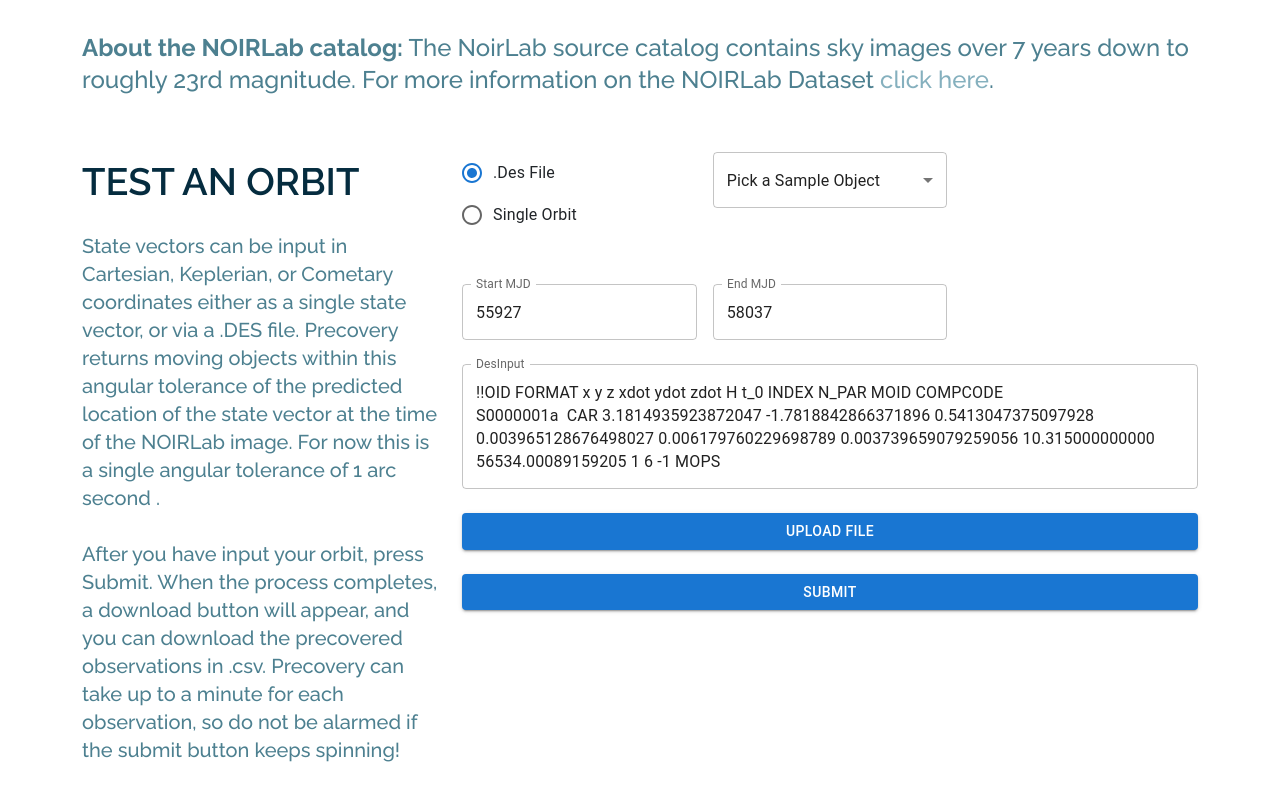
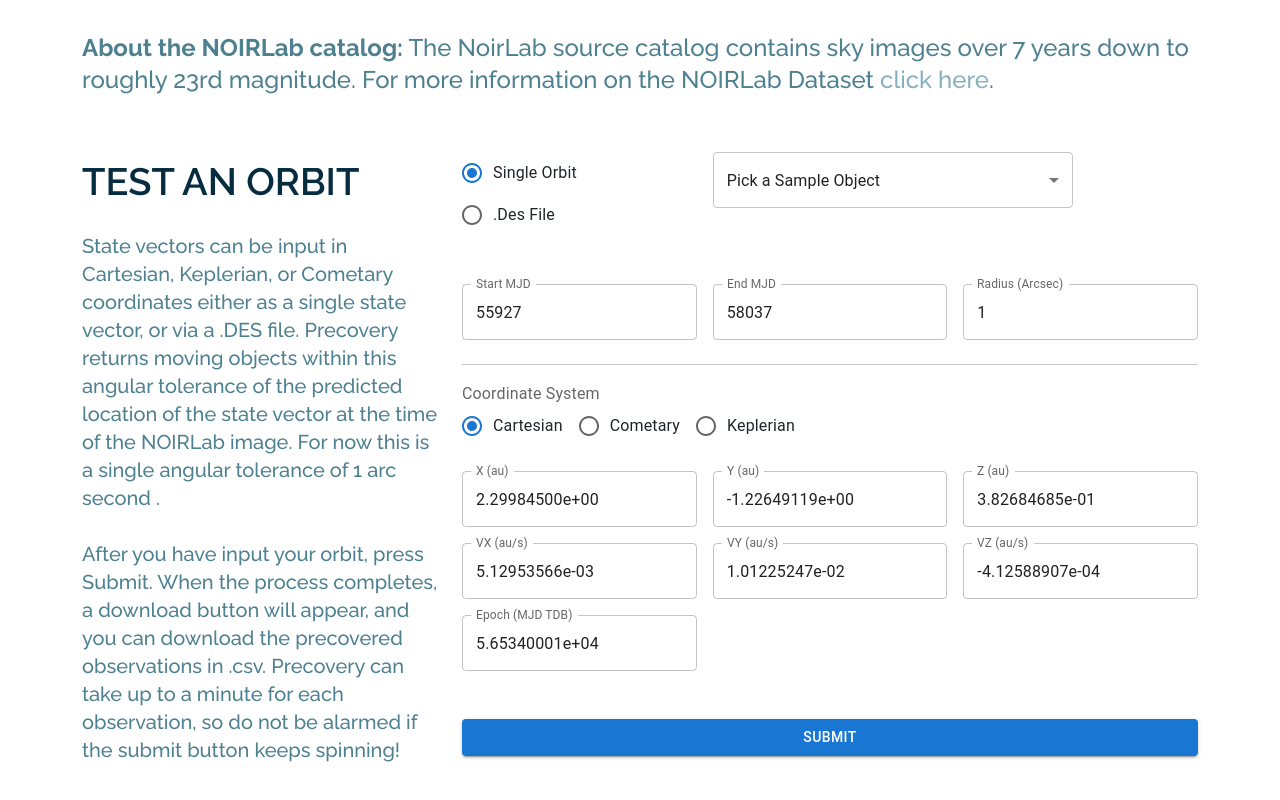
Before and after one commit to B612-Asteroid-Institute/b612-asteroid-institute.github.io, a React (Create React App) app: page /#/precovery in a window 1280 px wide. Shown: the part 640-1440 px from the top of the page. Built offline with nearby package versions, Linux system fonts and the light colour scheme.

Commit message:
Added error display to general ControlledText components, added a fake progress indicator, fixed some basic form validation and display issues, added coord-system specific validation for submit button

```diff
--- a/package.json
+++ b/package.json
@@ -21,6 +21,7 @@
     "axios": "^0.26.1",
     "bootstrap": "^5.1.3",
     "express": "^4.17.3",
+    "query-string": "^7.1.1",
     "react": "^17.0.2",
     "react-csv": "^2.2.2",
     "react-dom": "^17.0.2",
@@ -28,6 +29,7 @@
     "react-router-dom": "^6.2.2",
     "react-scripts": "5.0.0",
     "typescript": "^4.6.2",
+    "url-search-params-polyfill": "^8.1.1",
     "uuid": "^8.3.2",
     "web-vitals": "^2.1.4",
     "yup": "^0.32.11"
--- a/src/App.tsx
+++ b/src/App.tsx
@@ -1,6 +1,3 @@
-import React from 'react';
-import logo from './logo.svg';
-import { Outlet, Link } from "react-router-dom";
 import Header from "./components/header"
 // import './vendor/bootstrap/css/bootstrap.min.css'
 import './vendor/bootstrap-icons/bootstrap-icons.css'
@@ -55,7 +52,7 @@
               </p>
               <p>
                 ADAM leverages state-of-the-art algorithms developed in collaboration with UW's <a href="https://dirac.astro.washington.edu">DiRAC Institute</a>,
-                and the scalability of the <a href="https://cloud.google.com/">Google Cloud Platform</a> to deliver:
+                and the scalability of the <a className="noDecoA" href="https://cloud.google.com/">Google Cloud Platform</a> to deliver:
               </p>
               <ul>
                 <li><i className="ri-check-double-line"></i>Open-source astrodynamics services.</li>
--- a/src/components/header.jsx
+++ b/src/components/header.jsx
@@ -75,7 +75,7 @@
           <Link className="nav-link" to="/">Home</Link>
         </ListItem>
         <ListItem >
-          <Link className="nav-link" to={`/precovery?user=${user}`}>Precovery</Link>
+          <Link className="nav-link" to={`/precovery?user=${user}&single=true`}>Precovery</Link>
         </ListItem>
       </List>
       <Divider />
@@ -138,7 +138,7 @@
             {/* <li><a className="nav-link scrollto" href="#research">Algorithms</a></li> */}
             {/* <li><a className="nav-link scrollto" href="#team">Team</a></li> */}
             <li>
-              <Link className="nav-link" to={`/precovery?user=${user}`}>Precovery</Link>
+              <Link className="nav-link" to={`/precovery?user=${user}&single=true`}>Precovery</Link>
             </li>
             <li><a className="nav-link scrollto" href="https://github.com/b612-asteroid-institute">GitHub&nbsp;<span className="bi bi-github"></span></a></li>
           </ul>
--- a/src/components/precoveryForm.tsx
+++ b/src/components/precoveryForm.tsx
@@ -20,14 +20,17 @@
 import TextField from '@mui/material/TextField';
 import FormControlLabel from '@mui/material/FormControlLabel';
 import Alert from '@mui/material/Alert';
+import Divider from '@mui/material/Divider';
 import AlertTitle from '@mui/material/AlertTitle';
-import Stack from '@mui/material/Stack';
+import LinearProgress from '@mui/material/LinearProgress';
 import { useForm, FormProvider, Controller, useFormContext } from 'react-hook-form';
 import { yupResolver } from '@hookform/resolvers/yup';
 import * as Yup from 'yup';
 import { CSVLink } from 'react-csv'
 import axios from 'axios';
-import { map } from 'lodash'
+import { map, intersection } from 'lodash'
+const queryString = require('query-string');
+
 
 interface Observation {
   orbit_id: string,
@@ -106,17 +109,32 @@
     .typeError("Must be a number")
     .min(55927, 'Dataset used starts at MJD 55927')
     .max(580307, 'Dataset used ends at MJD 57947'),
+  "end_mjd": Yup.number()
+    .typeError("Must be a number")
+    .min(55927, 'Dataset used starts at MJD 55927')
+    .max(580307, 'Dataset used ends at MJD 57947')
+    .moreThan(yup.ref("start_mjd")),
+  "radius": Yup.number()
+    .typeError("Must be a number")
+    .min(0.0, 'Must pick a positive value')
+    .max(10.0, 'Values over 10" will result in numerous false positives'),
 });
 
 
+
+
 // get functions to build form with useForm() hook
-function PrecoveryForm() {
+const  PrecoveryForm = () => {
 
   const [precoveryResults, setPrecoveryResults] = useState<Observation[]>([]);
   const [displayError, setDisplayError] = useState<DisplayError>();
+  const [progress, setProgress] = React.useState(0);
+  // We will be modulating this for longer .des files
+  const [precoveryRuntime, setPrecoveryRuntime] = React.useState(20);
 
+  var parsed = queryString.parse(window.location.href);
   const defaultValues = {
-    "inputType": "des",
+    "inputType": "single",
     "desInput": '!!OID FORMAT x y z xdot ydot zdot H t_0 INDEX N_PAR MOID COMPCODE\nS0000001a  CAR 3.1814935923872047 -1.7818842866371896 0.5413047375097928 0.003965128676498027 0.006179760229698789 0.003739659079259056 10.315000000000 56534.00089159205 1 6 -1 MOPS',
     "coordinateSystem": 'cartesian',
     "sampleObjectPicker": "default",
@@ -143,7 +161,8 @@
     "mjd_tdbKep": "5.65340001e+04",
     // "start_mjd": "57947",
     "start_mjd": "55927",
-    "end_mjd": "58037"
+    "end_mjd": "58037",
+    "radius": "1",
   }
   const sampleObjects: { [key: string]: any } = {
     "1": {
@@ -151,24 +170,26 @@
     }
   }
 
-  const methods = useForm({
+  const formMethods = useForm({
     resolver: yupResolver(validationSchema),
     defaultValues,
     mode: "onBlur"
   })
 
-  const { errors } = methods.formState;
+  const { errors } = formMethods.formState;
   //Sample objects that the user can select and copy into the form to test Precovery
 
 
-  const ControlledText = ({ name, label }: { name: any, label: string }) => {
+  const ControlledText = ({ name, label, error }: { name: any, label: string , error: any }) => {
     return (
       <Controller
-        control={methods.control}
+        control={formMethods.control}
         name={name}
         render={({ field: { onChange, onBlur, value, ref } }) => (
           <TextField
             fullWidth
+            error={error ? true : false}
+            helperText={error ? error.message : ''}
             label={label}
             value={value}
             onChange={onChange}
@@ -182,42 +203,45 @@
 
   const onSubmit = async (data: any) => {
 
-    console.log(methods.getValues("inputType"))
+    // This sets up an interval timer to handle the progress bar. it is cleared on return
+    setProgress(0)
+    const timer = setInterval(() => {
+      setProgress((oldProgress) => {
+        // if (oldProgress === 100) {
+        //   return 0;
+        // }
+        const diff = Math.random() * 100 / (precoveryRuntime);
+        return Math.min(oldProgress + diff, 99);
+      });
+    }, 500);
+    await new Promise(resolve => setTimeout(resolve, 20000));
+    console.log(formMethods.getValues("inputType"))
     console.log(data)
-
     let req = { data: { matches: [] } }
     try {
-      if (methods.getValues("inputType") === "single") {
-        const { coordinateSystem, start_mjd, end_mjd } = methods.getValues()
-        const commonInputs = { "orbit_type": coordinateSystem, start_mjd, end_mjd }
-        if (methods.getValues("coordinateSystem") === "cartesian") {
-          const { x, y, z, vx, vy, vz, mjd_tdb } = methods.getValues()
+      if (formMethods.getValues("inputType") === "single") {
+        const { coordinateSystem, start_mjd, end_mjd, radius } = formMethods.getValues()
+        const commonInputs = { "orbit_type": coordinateSystem, start_mjd, end_mjd, "threshold": radius }
+        if (formMethods.getValues("coordinateSystem") === "cartesian") {
+          const { x, y, z, vx, vy, vz, mjd_tdb } = formMethods.getValues()
           req = await axios.post("https://precovery.api.b612.ai/precovery/singleorbit", { x, y, z, vx, vy, vz, mjd_tdb, ...commonInputs })
         }
-        else if (methods.getValues("coordinateSystem") === "cometary") {
-          const { q, e, i, an, ap, tp, mjd_tdbCom } = methods.getValues()
+        else if (formMethods.getValues("coordinateSystem") === "cometary") {
+          const { q, e, i, an, ap, tp, mjd_tdbCom } = formMethods.getValues()
           req = await axios.post("https://precovery.api.b612.ai/precovery/singleorbit", { q, e, i, an, ap, tp, "mjd_tdb": mjd_tdbCom, ...commonInputs })
         }
-        else if (methods.getValues("coordinateSystem") === "keplerian") {
-          const { a, eKep, iKep, anKep, apKep, ma, mjd_tdbKep } = methods.getValues()
-          const stateVector = {
-            a,
-            e: eKep,
-            i: iKep,
-            an: anKep,
-            ap: apKep,
-            ma,
-            mjd_tdb: mjd_tdbKep
-          }
+        else if (formMethods.getValues("coordinateSystem") === "keplerian") {
+          const { a, eKep, iKep, anKep, apKep, ma, mjd_tdbKep } = formMethods.getValues()
+          const stateVector = { a, e: eKep, i: iKep, an: anKep, ap: apKep, ma, mjd_tdb: mjd_tdbKep }
           req = await axios.post("https://precovery.api.b612.ai/precovery/singleorbit", { ...stateVector, ...commonInputs })
-          // req = await axios.post("https://precovery.api.b612.ai/precovery/singleorbit", { "orbit_type": methods.getValues("coordinateSystem"), ...stateVector })
+          // req = await axios.post("https://precovery.api.b612.ai/precovery/singleorbit", { "orbit_type": formMethods.getValues("coordinateSystem"), ...stateVector })
         }
         console.log(req)
         const matches = req.data.matches
         setPrecoveryResults(matches)
       }
       else {
-        req = await axios.post("https://precovery.api.b612.ai/precovery/webinput", { "in_string": methods.getValues("desInput"), "file_type": "des" })
+        req = await axios.post("https://precovery.api.b612.ai/precovery/webinput", { "in_string": formMethods.getValues("desInput"), "file_type": "des" })
         console.log(req)
         // const matches = req.data.matches
         const matches = map(req.data.matches, (m) => {
@@ -238,25 +262,48 @@
       })
     }
 
+    return () => {
+      clearInterval(timer);
+    }
+
+  }
+
+  const submitDisabled = () => {
+    const errorKeys = Object.keys(errors)
+    const coreErrors = intersection(["start_mjd", "end_mjd", "radius"], errorKeys)
+    let specificErrors = []
+    if (formMethods.getValues("inputType") === "single") {
+      if (formMethods.getValues("coordinateSystem") === "cartesian") {
+        specificErrors = intersection(["x", "y", "z", "vx", "vy", "vz", 'mjd_tdb'], errorKeys)
+      }
+      else if (formMethods.getValues("coordinateSystem") === "cometary") {
+        specificErrors = intersection(["q", "e", "i", "an", "ap", "tp", 'mjd_tdbCom'], errorKeys)
+      }
+      else if (formMethods.getValues("coordinateSystem") === "cometary") {
+        specificErrors = intersection(["a", "eKep", "iKep", "anKep", "apKep", "ma", 'mjd_tdbKep'], errorKeys)
+      }
+    }
+    // console.log(errorKeys, coreErrors, [...["start_mjd", "end_mjd", "radius"], ...errorKeys])
+    return coreErrors.length + specificErrors.length > 0
   }
 
   const sampleObjectOnChangeHandler = (value: string) => {
-    if (value !== 'default') methods.setValue('desInput', sampleObjects[value].desInput)
+    if (value !== 'default') formMethods.setValue('desInput', sampleObjects[value].desInput)
   }
 
-  const watchFields = methods.watch(["inputType",
+  const watchFields = formMethods.watch(["inputType",
     "desInput",
     "coordinateSystem",
     "sampleObjectPicker",]);
 
   return (
-    <FormProvider {...methods} >
-      <form onSubmit={methods.handleSubmit(onSubmit)}>
+    <FormProvider {...formMethods} >
+      <form onSubmit={formMethods.handleSubmit(onSubmit)}>
         <Grid container spacing={2}>
-
-          <Grid item xs={4}>
+          {parsed.single !== "true" &&
+           <Grid item xs={4}>
             <Controller
-              control={methods.control}
+              control={formMethods.control}
               name="inputType"
               render={({ field: { onChange, value, ref } }) => (
                 <RadioGroup
@@ -264,15 +311,16 @@
                   value={value}
                   onChange={onChange} // send value to hook form
                 >
+                  <FormControlLabel value="single" control={<Radio />} label="Single Orbit" />
                   <FormControlLabel value="des" control={<Radio />} label=".Des File" />
-                  <FormControlLabel value="single" control={<Radio />} label="Single Orbit" />
                 </RadioGroup>
               )}
             />
-          </Grid>
-          <Grid item xs={4}>
+          </Grid>}
+
+          <Grid item xs={6}>
             <Controller
-              control={methods.control}
+              control={formMethods.control}
               name="sampleObjectPicker"
               render={({ field: { onChange, value, ref } }) => (
                 <Select
@@ -300,7 +348,7 @@
         <Grid container spacing={2}>
           <Grid item xs={4}>
             <Controller
-              control={methods.control}
+              control={formMethods.control}
               name={"start_mjd"}
               render={({ field: { onChange, onBlur, value, ref } }) => (
                 <TextField
@@ -312,7 +360,7 @@
                   onChange={onChange}
                   onBlur={() => {
                     onBlur()
-                    // methods.setValue("end_mjd", (parseFloat(methods.getValues("start_mjd")) + 90).toString())
+                    // formMethods.setValue("end_mjd", (parseFloat(formMethods.getValues("start_mjd")) + 90).toString())
                   }}
                 />
               )}
@@ -320,11 +368,13 @@
           </Grid>
           <Grid item xs={4}>
             <Controller
-              control={methods.control}
+              control={formMethods.control}
               name={"end_mjd"}
               render={({ field: { onChange, value, ref } }) => (
                 <TextField
                   fullWidth
+                  error={errors.end_mjd ? true : false}
+                  helperText={errors.end_mjd ? errors.end_mjd.message : ''}
                   label={"End MJD"}
                   value={value}
                   // disabled
@@ -333,10 +383,15 @@
               )}
             />
           </Grid>
+          <Grid item xs={4}>
+            <ControlledText name={"radius"} label={'Radius (Arcsec)'} error={errors.radius} />
+          </Grid>
         </Grid>
 
+        <Divider sx={{marginTop:3, marginBottom:2}} />
+
         {
-          methods.getValues("inputType") === "single" ?
+          formMethods.getValues("inputType") === "single" ?
             <PrecoveryFormSingle
               ControlledText={ControlledText}
             /> :
@@ -344,43 +399,43 @@
         }
 
 
-        {!methods.formState.isSubmitting ?
-          <Button color="primary" variant="contained" fullWidth type="submit" disabled={!methods.formState.isValid } >
+        {!formMethods.formState.isSubmitting ?
+          <Button sx={{marginTop:3}} color="primary" variant="contained" fullWidth type="submit" disabled={submitDisabled()} >
             Submit
           </Button> :
-          <LoadingButton color="primary" loading fullWidth variant="outlined">
+          <LoadingButton sx={{marginTop:3}} color="primary" loading fullWidth variant="outlined">
             Submit
           </LoadingButton>
         }
 
-        <br></br>
+        {formMethods.formState.isSubmitting &&
+        <LinearProgress
+            variant="determinate"
+            sx={{height: 10,
+              borderRadius: 5, marginTop:3}}
+            value={progress} />
+        }
 
-        <br></br>
         {
 
-        displayError?.errorCode ?
+        displayError?.errorCode &&
 
-          <Alert severity="error">
+          <Alert sx={{marginTop:3}} severity="error">
             <AlertTitle>{displayError.errorCode}</AlertTitle>
             {displayError.errorString}
           </Alert>
-          :
-          <></>
         }
 
-        <br></br>
-
-        <br></br>
         {precoveryResults.length > 0 ?
 
           <CSVLink className={"csvLink"} data={precoveryResults} filename={"precoveryResults.csv"} enclosingCharacter={``}>
-            <Button color="secondary" variant="contained" fullWidth >
+            <Button sx={{marginTop:3}} color="secondary" variant="contained" fullWidth >
               <div className={"text-undecorated"}>Download</div>
             </Button>
           </CSVLink>
           :
-          methods.formState.isSubmitted ?
-          <Alert severity="warning">
+          formMethods.formState.isSubmitted ?
+          <Alert sx={{marginTop:3}} severity="warning">
             No precoveries were found for this orbit in the specified time interval.
           </Alert>
           :
--- a/src/components/precoveryFormDes.tsx
+++ b/src/components/precoveryFormDes.tsx
@@ -9,7 +9,7 @@
 import Grid from '@mui/material/Grid';
 import { useForm, FormProvider, Controller, useFormContext } from 'react-hook-form';
 
-const PrecoveryFormDes = () => {
+const PrecoveryFormDes = (props: any) => {
 
   const { register, control, setValue } = useFormContext();
 
--- a/src/components/precoveryFormSingle.tsx
+++ b/src/components/precoveryFormSingle.tsx
@@ -13,7 +13,9 @@
 const PrecoveryFormSingle = (props: any) => {
 
   const { ControlledText } = props
-  const { register, control, getValues } = useFormContext();
+
+  const { register, control, getValues, formState } = useFormContext();
+  const { errors } =  formState
 
   return (
     <>
@@ -46,25 +48,25 @@
           getValues("coordinateSystem") === "cartesian" ?
             <Grid container spacing={2}>
               <Grid item xs={4}>
-                <ControlledText name={"x"} label={'X'} />
+                <ControlledText name={"x"} label={'X (au)'} error={errors.x}  />
               </Grid>
               <Grid item xs={4}>
-                <ControlledText name={"y"} label={'Y'} />
+                <ControlledText name={"y"} label={'Y (au)'} error={errors.y}  />
               </Grid>
               <Grid item xs={4}>
-                <ControlledText name={"z"} label={'Z'} />
+                <ControlledText name={"z"} label={'Z (au)'} error={errors.z}  />
               </Grid>
               <Grid item xs={4}>
-                <ControlledText name={"vx"} label={'VX'} />
+                <ControlledText name={"vx"} label={'VX (au/s)'} error={errors.vx}  />
               </Grid>
               <Grid item xs={4}>
-                <ControlledText name={"vy"} label={'VY'} />
+                <ControlledText name={"vy"} label={'VY (au/s)'} error={errors.vy}  />
               </Grid>
               <Grid item xs={4}>
-                <ControlledText name={"vz"} label={'VZ'} />
+                <ControlledText name={"vz"} label={'VZ (au/s)'} error={errors.vz}  />
               </Grid>
               <Grid item xs={4}>
-                <ControlledText name={"mjd_tdb"} label={'Epoch (MJD TDB)'} />
+                <ControlledText name={"mjd_tdb"} label={'Epoch (MJD TDB)'} error={errors.mjd_tdb}  />
               </Grid>
             </Grid>
             :
@@ -74,25 +76,25 @@
           getValues("coordinateSystem") === "cometary" ?
             <Grid container spacing={2}>
               <Grid item xs={4}>
-                <ControlledText name={"q"} label={'q'} />
+                <ControlledText name={"q"} label={'q (au)'} error={errors.q}  />
               </Grid>
               <Grid item xs={4}>
-                <ControlledText name={"e"} label={'e'} />
+                <ControlledText name={"e"} label={'e'} error={errors.e}  />
               </Grid>
               <Grid item xs={4}>
-                <ControlledText name={"i"} label={'i'} />
+                <ControlledText name={"i"} label={'i (deg)'} error={errors.i}  />
               </Grid>
               <Grid item xs={4}>
-                <ControlledText name={"an"} label={'an'} />
+                <ControlledText name={"an"} label={'an (deg)'} error={errors.an}  />
               </Grid>
               <Grid item xs={4}>
-                <ControlledText name={"ap"} label={'ap'} />
+                <ControlledText name={"ap"} label={'ap (deg)'} error={errors.ap}  />
               </Grid>
               <Grid item xs={4}>
-                <ControlledText name={"tp"} label={'tp'} />
+                <ControlledText name={"tp"} label={'tp (MJD)'} error={errors.tp}  />
               </Grid>
               <Grid item xs={4}>
-                <ControlledText name={"mjd_tdbCom"} label={'Epoch (MJD TDB)'} />
+                <ControlledText name={"mjd_tdbCom"} label={'Epoch (MJD TDB)'} error={errors.mjd_tdbCom}  />
               </Grid>
             </Grid>
             :
@@ -102,25 +104,25 @@
           getValues("coordinateSystem") === "keplerian" ?
             <Grid container spacing={2}>
               <Grid item xs={4}>
-                <ControlledText name={"a"} label={'a'} />
+                <ControlledText name={"a"} label={'a (au)'} error={errors.a}  />
               </Grid>
               <Grid item xs={4}>
-                <ControlledText name={"eKep"} label={'e'} />
+                <ControlledText name={"eKep"} label={'e'} error={errors.eKep}  />
               </Grid>
               <Grid item xs={4}>
-                <ControlledText name={"iKep"} label={'i'} />
+                <ControlledText name={"iKep"} label={'i (deg)'} error={errors.iKep}  />
               </Grid>
               <Grid item xs={4}>
-                <ControlledText name={"anKep"} label={'an'} />
+                <ControlledText name={"anKep"} label={'an (deg)'} error={errors.anKep}  />
               </Grid>
               <Grid item xs={4}>
-                <ControlledText name={"apKep"} label={'ap'} />
+                <ControlledText name={"apKep"} label={'ap (deg)'} error={errors.apKep}  />
               </Grid>
               <Grid item xs={4}>
-                <ControlledText name={"ma"} label={'ma'} />
+                <ControlledText name={"ma"} label={'ma (deg)'} error={errors.ma}  />
               </Grid>
               <Grid item xs={4}>
-                <ControlledText name={"mjd_tdbKep"} label={'Epoch (MJD TDB)'} />
+                <ControlledText name={"mjd_tdbKep"} label={'Epoch (MJD TDB)'} error={errors.mjd_tdbKep}  />
               </Grid>
             </Grid>
             :
--- a/tsconfig.json
+++ b/tsconfig.json
@@ -18,6 +18,7 @@
     "resolveJsonModule": true,
     "isolatedModules": true,
     "noEmit": true,
+    "noImplicitThis": false,
     "jsx": "react-jsx"
   },
   "include": [
```
Also changed, not shown: 1 other file (tests, documents, lock files or other folders).
